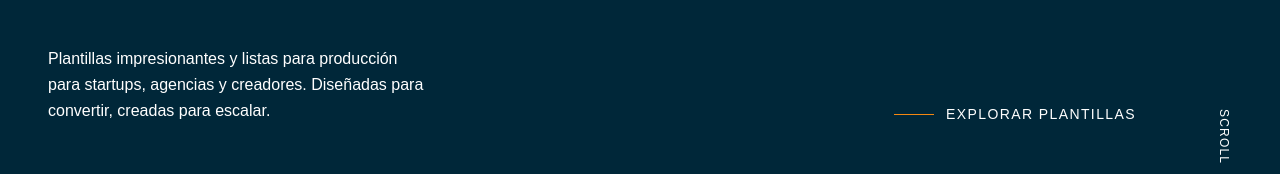
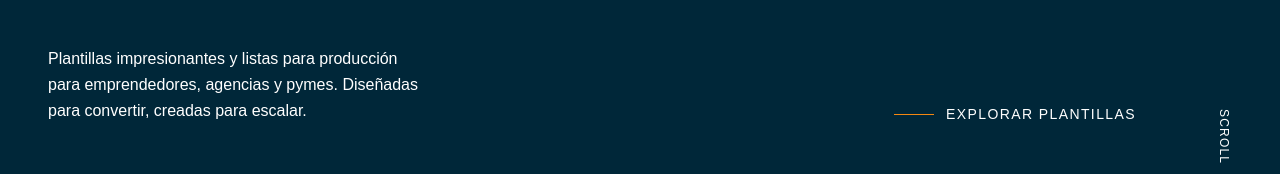
Before and after one commit to 482400494/mambawave, a React (Vite) app: page / in a window 1280 px wide. Shown: the part 548-722 px from the top of the page. Built offline with nearby package versions, Linux system fonts and the light colour scheme.

Commit message:
Update target audience in hero description

```diff
--- a/src/locales/translations.ts
+++ b/src/locales/translations.ts
@@ -12,7 +12,7 @@ export const translations = {
       titleLine1: "Plantillas",
       titleLine2: "premium,",
       titleLine3: "listas para lanzar.",
-      desc: "Plantillas impresionantes y listas para producción para startups, agencias y creadores. Diseñadas para convertir, creadas para escalar.",
+      desc: "Plantillas impresionantes y listas para producción para emprendedores, agencias y pymes. Diseñadas para convertir, creadas para escalar.",
       explore: "Explorar plantillas",
       scroll: "Scroll",
     },
@@ -87,7 +87,7 @@ export const translations = {
       titleLine1: "Premium",
       titleLine2: "templates,",
       titleLine3: "ready to launch.",
-      desc: "Stunning, production-ready templates for startups, agencies and creators. Designed to convert, built to scale.",
+      desc: "Stunning, production-ready templates for entrepreneurs, agencies and SMBs. Designed to convert, built to scale.",
       explore: "Explore templates",
       scroll: "Scroll",
     },
```
